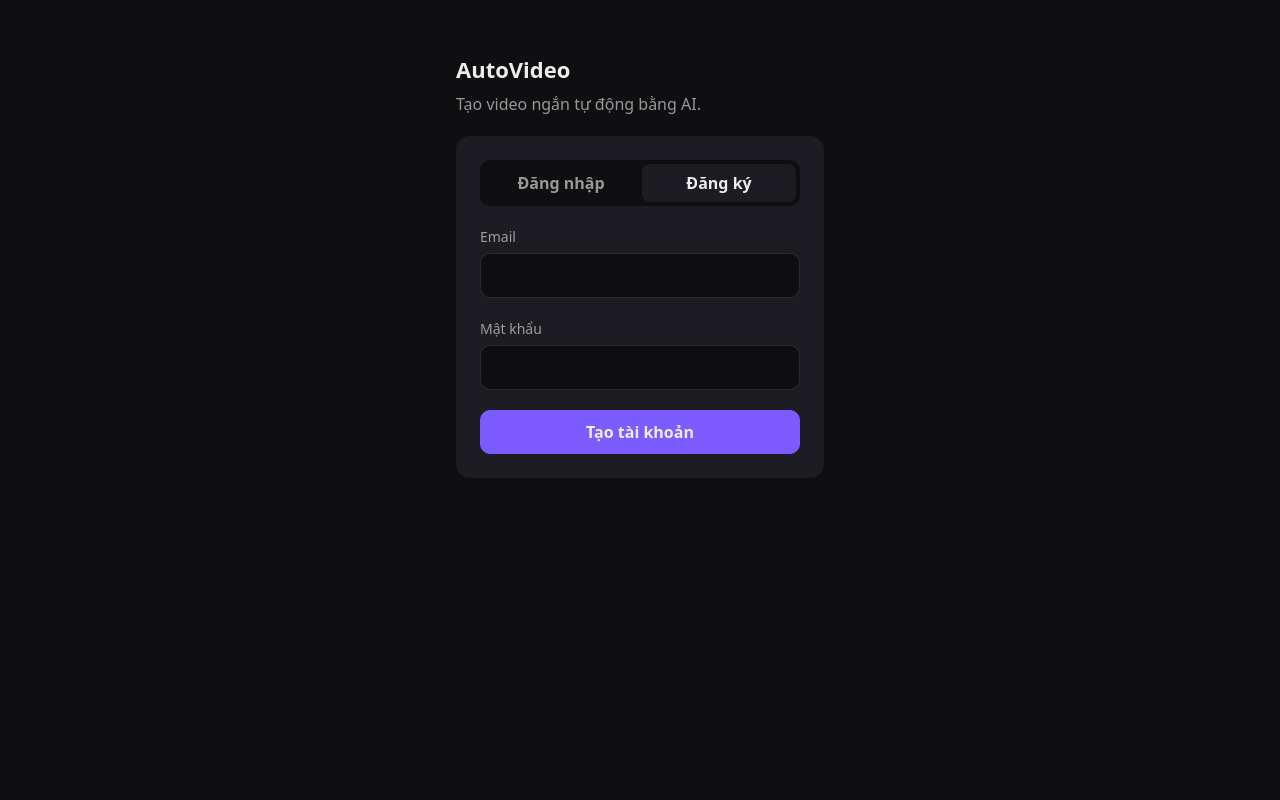
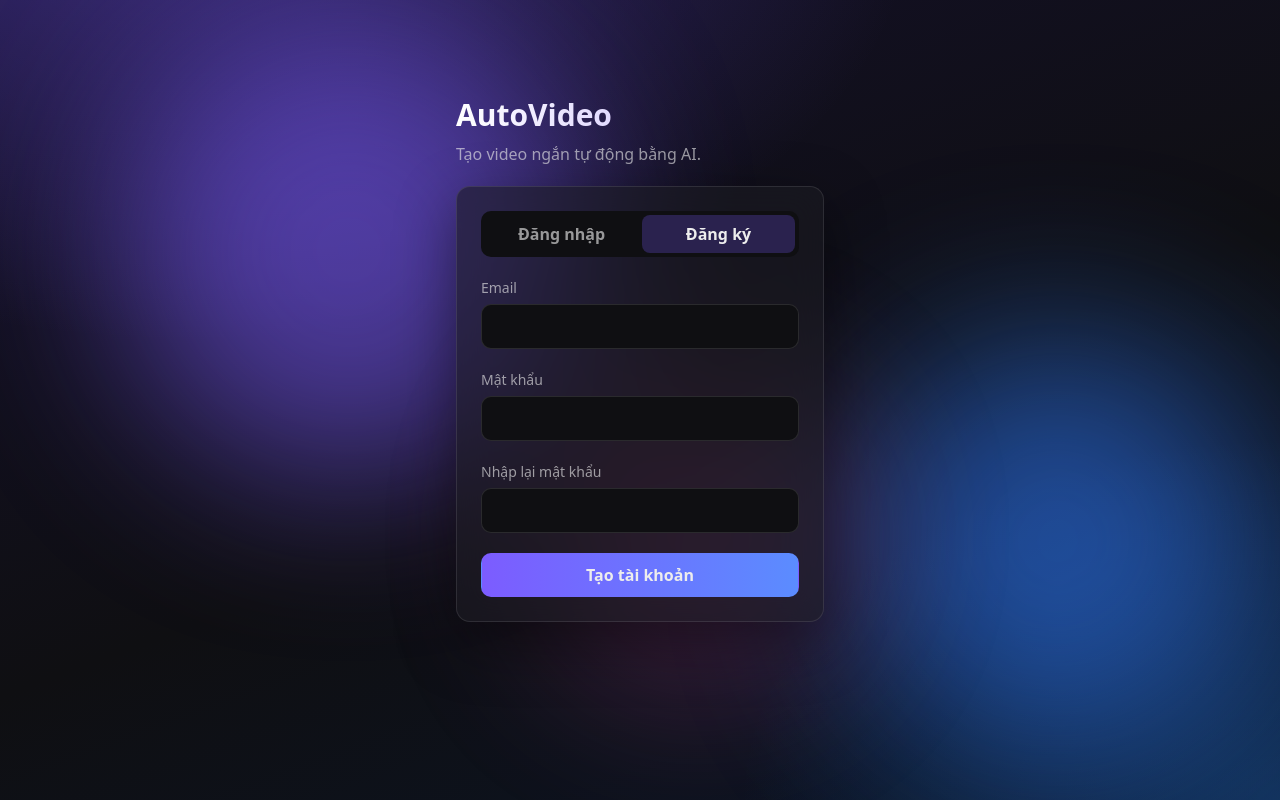
Before and after one commit to nqhuyyy11/Tool_VideoAI, a plain HTML site: page Web/frontend/login.html in a window 1280 px wide. Both pictures are taken after a click on the tab "Đăng ký". Drawn offline with nearby package versions, Linux system fonts and the light colour scheme; no server answers.

Commit message:
Login page: new background, confirm password; retry Pixabay on 429; editor configs
Co-Authored-By: Claude Sonnet 5.5 <noreply@anthropic.com>

```diff
--- a/Web/frontend/css/style.css
+++ b/Web/frontend/css/style.css
@@ -277,6 +277,54 @@ dialog::backdrop { background: rgba(15, 15, 18, 0.8); }
 }
 .tab[aria-selected="true"] { background: var(--card); color: var(--text); }
 
+/* Nền trang đăng nhập: gradient + các quầng sáng chuyển động nhẹ */
+.auth-page {
+  min-height: 100vh;
+  background:
+    radial-gradient(1200px 700px at 15% -10%, rgba(124, 92, 255, 0.35), transparent 60%),
+    radial-gradient(900px 600px at 100% 100%, rgba(40, 140, 255, 0.25), transparent 60%),
+    linear-gradient(160deg, #14102b 0%, #0F0F12 55%, #0b1424 100%);
+  background-attachment: fixed;
+  position: relative;
+  overflow-x: hidden;
+}
+.auth-bg { position: fixed; inset: 0; z-index: 0; pointer-events: none; }
+.auth-bg i {
+  position: absolute;
+  border-radius: 50%;
+  filter: blur(80px);
+  opacity: 0.55;
+  animation: float 14s ease-in-out infinite alternate;
+}
+.auth-bg i:nth-child(1) { width: 420px; height: 420px; background: #7C5CFF; top: 8%; left: 8%; }
+.auth-bg i:nth-child(2) { width: 360px; height: 360px; background: #2f7bff; bottom: 5%; right: 8%; animation-delay: -5s; }
+.auth-bg i:nth-child(3) { width: 260px; height: 260px; background: #e052c2; top: 55%; left: 40%; opacity: 0.3; animation-delay: -9s; }
+@keyframes float {
+  from { transform: translate(0, 0) scale(1); }
+  to { transform: translate(60px, -40px) scale(1.15); }
+}
+.auth-page .auth-wrap { position: relative; z-index: 1; padding-top: 12vh; }
+.auth-page .card {
+  background: rgba(28, 28, 34, 0.6);
+  border: 1px solid rgba(255, 255, 255, 0.1);
+  backdrop-filter: blur(18px);
+  -webkit-backdrop-filter: blur(18px);
+  box-shadow: 0 20px 60px rgba(0, 0, 0, 0.45);
+}
+.auth-page h1 {
+  font-size: 30px;
+  background: linear-gradient(90deg, #fff, #b9a8ff);
+  -webkit-background-clip: text;
+  background-clip: text;
+  color: transparent;
+}
+.auth-page .tab[aria-selected="true"] { background: rgba(124, 92, 255, 0.25); }
+.auth-page .btn-primary { background: linear-gradient(90deg, #7C5CFF, #5b8cff); border-color: transparent; }
+
+@media (prefers-reduced-motion: reduce) {
+  .auth-bg i { animation: none; }
+}
+
 /* ---------- Điện thoại ---------- */
 @media (max-width: 520px) {
   .card { padding: 18px 16px; }
--- a/Web/frontend/js/login.js
+++ b/Web/frontend/js/login.js
@@ -8,6 +8,8 @@ const notice = document.getElementById('notice');
 const tabLogin = document.getElementById('tab-login');
 const tabSignup = document.getElementById('tab-signup');
 const passwordInput = document.getElementById('password');
+const confirmWrap = document.getElementById('confirm-wrap');
+const confirmInput = document.getElementById('confirm');
 
 function setMode(next) {
   mode = next;
@@ -15,6 +17,9 @@ function setMode(next) {
   tabSignup.setAttribute('aria-selected', String(mode === 'signup'));
   submitBtn.textContent = mode === 'login' ? 'Đăng nhập' : 'Tạo tài khoản';
   passwordInput.autocomplete = mode === 'login' ? 'current-password' : 'new-password';
+  confirmWrap.hidden = mode === 'login';
+  confirmInput.required = mode === 'signup';
+  confirmInput.value = '';
   showPageError('');
   notice.hidden = true;
 }
@@ -38,10 +43,14 @@ form.addEventListener('submit', async (event) => {
   event.preventDefault();
   showPageError('');
   notice.hidden = true;
-  submitBtn.disabled = true;
 
   const email = document.getElementById('email').value.trim();
   const password = passwordInput.value;
+  if (mode === 'signup' && password !== confirmInput.value) {
+    showPageError('Mật khẩu nhập lại không khớp.');
+    return;
+  }
+  submitBtn.disabled = true;
 
   try {
     const client = await initSupabase();
--- a/Web/frontend/login.html
+++ b/Web/frontend/login.html
@@ -5,9 +5,10 @@
   <meta name="viewport" content="width=device-width, initial-scale=1">
   <title>Đăng nhập - AutoVideo</title>
   <link rel="icon" href="data:,">
-  <link rel="stylesheet" href="/css/style.css">
+  <link rel="stylesheet" href="/css/style.css?v=2">
 </head>
-<body>
+<body class="auth-page">
+  <div class="auth-bg" aria-hidden="true"><i></i><i></i><i></i></div>
   <main class="auth-wrap stack">
     <div class="stack-sm">
       <h1>AutoVideo</h1>
@@ -26,6 +27,9 @@
       <label>Mật khẩu
         <input type="password" id="password" autocomplete="current-password" minlength="6" required>
       </label>
+      <label id="confirm-wrap" hidden>Nhập lại mật khẩu
+        <input type="password" id="confirm" autocomplete="new-password" minlength="6">
+      </label>
 
       <p id="page-error" class="error-text" role="alert" hidden></p>
       <p id="notice" class="small" role="status" hidden></p>
@@ -35,7 +39,7 @@
   </main>
 
   <script src="https://cdn.jsdelivr.net/npm/@supabase/supabase-js@2"></script>
-  <script src="/js/common.js"></script>
-  <script src="/js/login.js"></script>
+  <script src="/js/common.js?v=2"></script>
+  <script src="/js/login.js?v=2"></script>
 </body>
 </html>
--- /dev/null
+++ b/Web/pyrightconfig.json
@@ -0,0 +1,5 @@
+{
+  "extraPaths": ["../autovideo"],
+  "venvPath": ".",
+  "venv": ".venv"
+}
```
Also changed, not shown: 2 other files.
